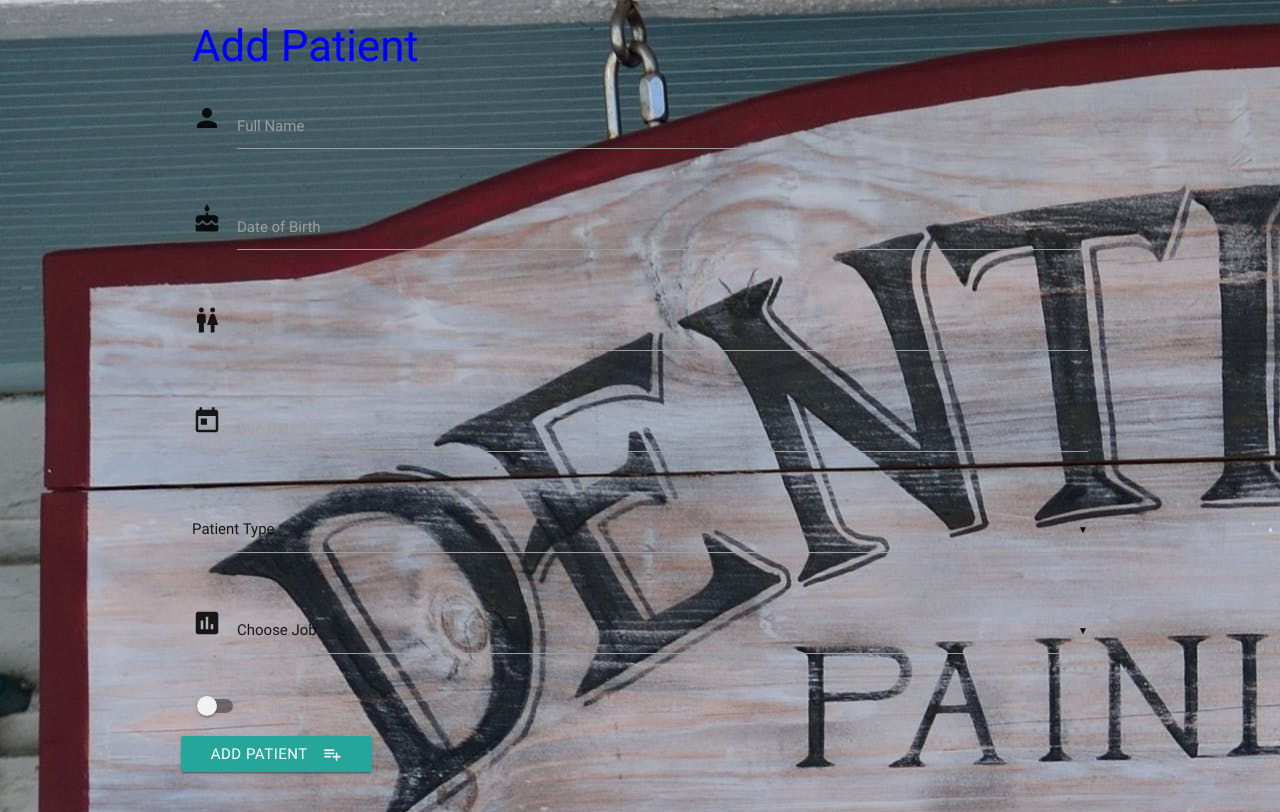
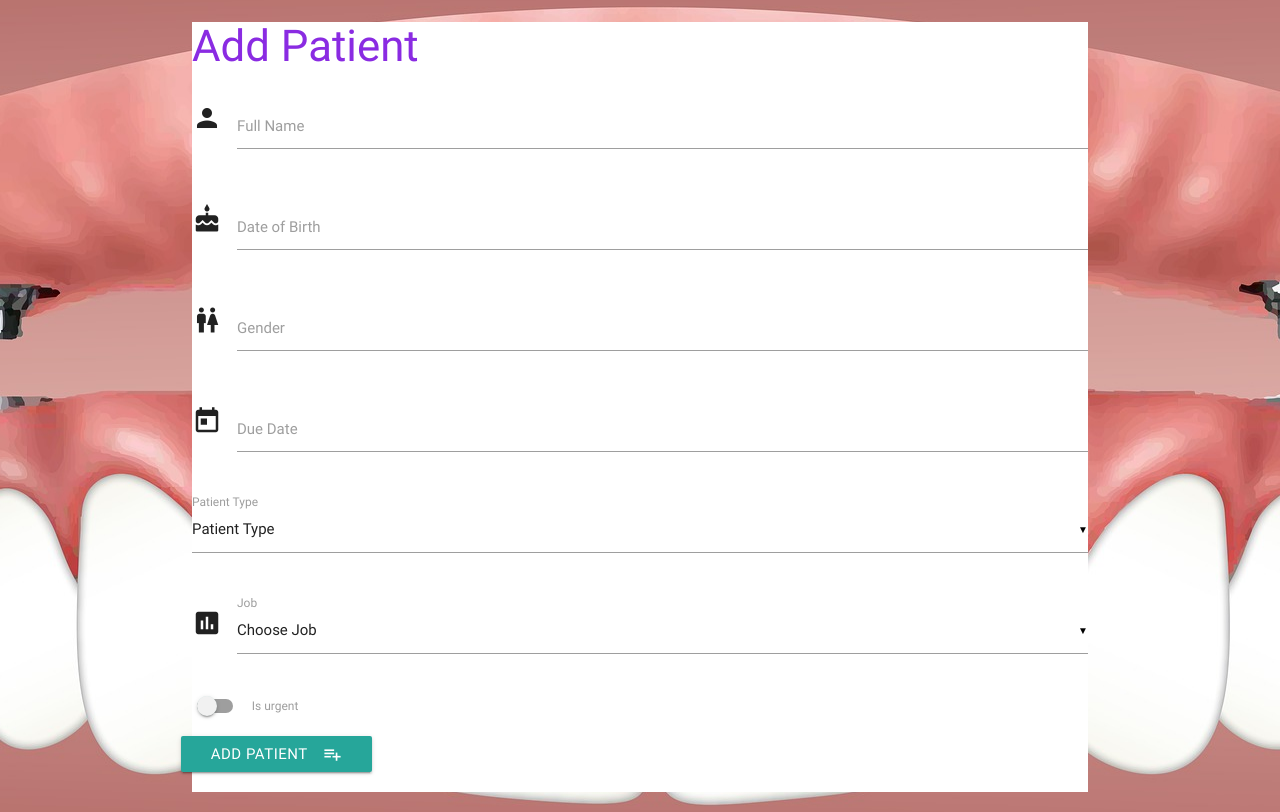
Before and after one commit to isiko1/dental_laboratory, a Flask app: template templates/addpatient.html in a window 1280 px wide. Run offline with Flask 2, Linux system fonts and the light colour scheme; the template is opened without the code that fills it, so the values that code supplies are empty; some libraries are stand-ins or nearby versions.

Commit message:
added background image and modified base.html and css.style

```diff
--- a/static/css/style.css
+++ b/static/css/style.css
@@ -1,10 +1,15 @@
 body {
-    background-image: url(images/den.jpg);
+    background-image: url(../images/imp.jpg);
+    background-attachment: fixed;
+    background-position: center;
+
 }
 h1,h2,h3,h4,h5,h6{
-    color: blue;
+    color:blueviolet;
       }
-
+.container{
+    background-color: #ffff;
+}
 /* -------------button style--------------*/
 .btn_small{
     height: 24px;
--- a/templates/base.html
+++ b/templates/base.html
@@ -5,11 +5,6 @@
     <link
       rel="stylesheet"
       href="{{url_for('static', filename='css/style.css')}}"
-      type="text/css"
-    />
-    <link
-      rel="stylesheet"
-      href="{{url_for('static', filename='images/bupa.jpg')}}"
       type="text/css"
     />
     <link
```
Also changed, not shown: static/images/imp.jpg (added).
